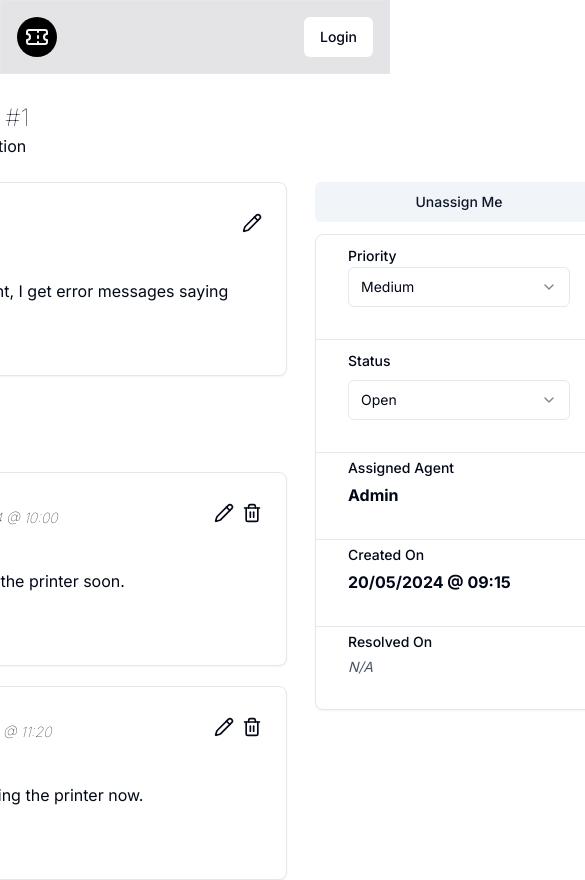
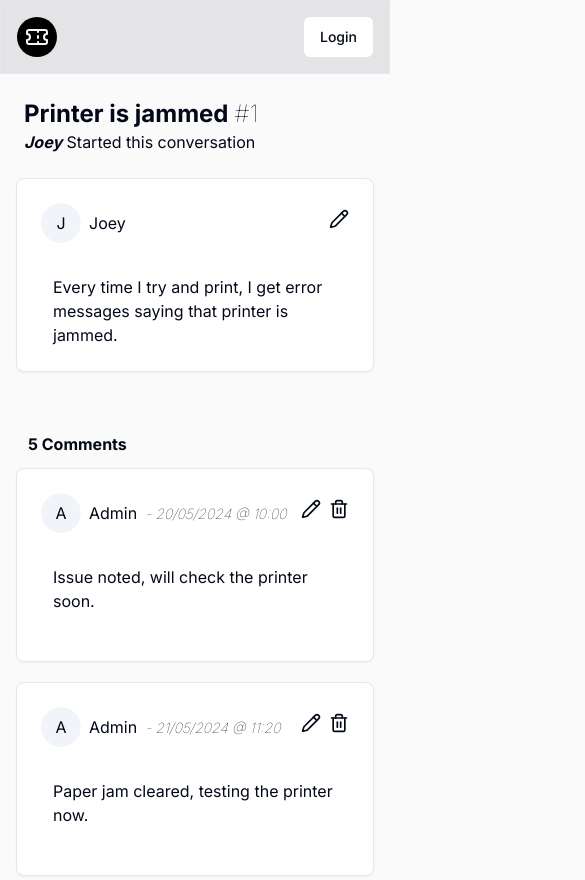
Before and after one commit to Akis-Hajittofi/ticket-management-system, a Next.js app: page /tickets/1 in a window 390 px wide. Shown: the top 880 px of the page, 585 px wide, since content can reach past the window. Built offline with nearby package versions, Linux system fonts and the light colour scheme.

Commit message:
ticket page responsive design: Right panel goes to bottom + cards full width

```diff
--- a/app/layout.js
+++ b/app/layout.js
@@ -12,7 +12,7 @@ export const metadata = {
 export default function RootLayout({ children }) {
   return (
     <html lang="en">
-      <body className={inter.className + " flex flex-col"}>
+      <body className={inter.className + " flex flex-col bg-neutral-50"}>
         <main>
           <TicketProvider>{children}</TicketProvider>
         </main>
--- a/app/tickets/Comment.jsx
+++ b/app/tickets/Comment.jsx
@@ -32,7 +32,7 @@ function Comment({ comment, ticket }) {
   };
 
   return (
-    <Card className="w-[500px]">
+    <Card className="w-full md:w-[740px]">
       <CardHeader className="flex flex-row justify-between">
         <div className="flex flex-row items-baseline">
           <AvatarWithName username={comment.author} />
--- a/app/tickets/ComposeComment.jsx
+++ b/app/tickets/ComposeComment.jsx
@@ -34,7 +34,7 @@ function ComposeComment({ ticket }) {
   return (
     <div className="mt-5">
       <span className="font-bold pb-5">Add Comment:</span>
-      <Card className="w-[500px]">
+      <Card className="w-full md:w-[740px]">
         <CardHeader className="flex flex-row justify-between">
           <div className="flex flex-row items-center space-x-1">
             <Avatar />
--- a/app/tickets/[id]/page.js
+++ b/app/tickets/[id]/page.js
@@ -21,7 +21,7 @@ function Page({ params }) {
   const [ticketsState, setTicketsState] = useContext(TicketContext);
   const [activeTextareaId, setActiveTextareaId] = useState(null);
   const [ticket] = ticketsState.filter((ticket) => ticket.id === +params.id);
-  const [text, setText] = useState(ticket.description);
+  const [text, setText] = useState(ticket?.description);
 
   if (!ticket) return <div>Not found</div>;
 
@@ -54,8 +54,7 @@ function Page({ params }) {
   };
 
   return (
-    <div className="flex flex-row justify-center">
-      <div className="flex flex-col p-5 space-y-4 justify-center ">
+    <div className="flex flex-col p-4 space-y-4 justify-center mx-auto w-fit">
       <div className="p-2">
         <div className="">
           <h1 className="text-2xl font-bold ">
@@ -68,10 +67,10 @@ function Page({ params }) {
         </p>
       </div>
 
-        <div className="flex flex-row space-x-7">
+      <div className="flex sm:flex-row md:flex-nowrap flex-wrap space-y-7 md:space-y-0 md:space-x-7">
         {/* LEFT SIDE */}
-          <div className="">
-            <Card className="w-[500px] mb-12">
+        <div className="w-full md:w-[740px]">
+          <Card className="w-full mb-12">
             <CardHeader className="flex flex-row justify-between">
               <AvatarWithName username={ticket.requester} />
 
@@ -84,7 +83,7 @@ function Page({ params }) {
             <CardContent>
               <form>
                 <div className="grid w-full items-center gap-4">
-                    <div className="flex flex-col space-y-3">
+                  <div className="flex flex-col space-y-1.5">
                     <Textarea
                       className="text-base"
                       value={text}
@@ -130,7 +129,7 @@ function Page({ params }) {
         </div>
 
         {/* RIGHT SIDE */}
-          <div className="flex flex-col w-72 space-y-3">
+        <div className="flex flex-col w-full min-w-72 md:w-72 space-y-3">
           {ticket.assignedAgent !== "Admin" ? (
             <Button
               className="w-full"
@@ -225,7 +224,6 @@ function Page({ params }) {
         </div>
       </div>
     </div>
-    </div>
   );
 }
 
```
Lines whose indentation alone changed are shown as unchanged.
